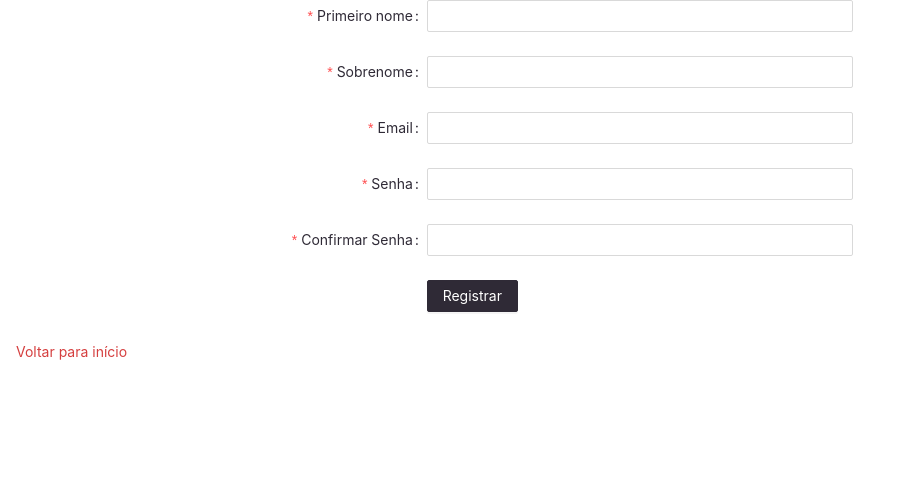
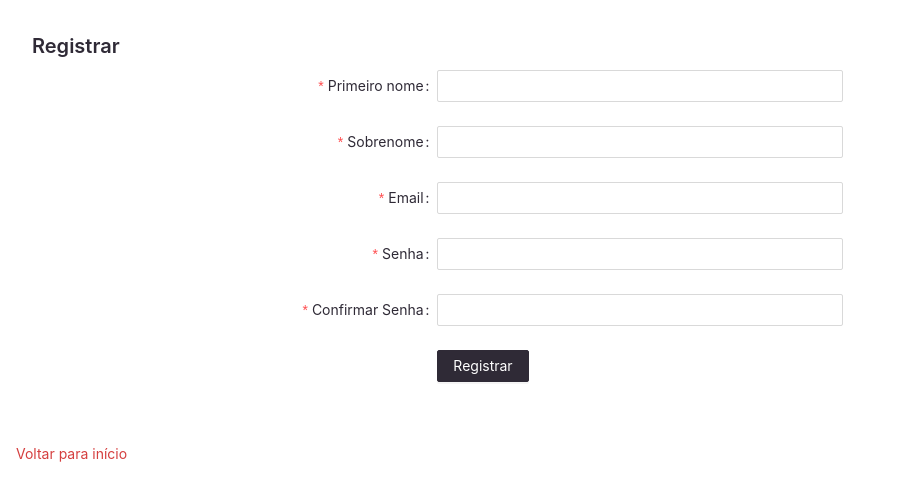
Before and after one commit to alanmrochadeveloper/r-ecommerce, a React (Create React App) app in the folder client/: page /cadastrar in a window 1280 px wide. Shown: the top 500 px of the page, without its empty margins (0-899 px from the left). Built offline with nearby package versions, Linux system fonts and the light colour scheme; the HTML template or start-up script is replaced by a standard one.

Commit message:
chore: added spacing components

```diff
--- a/client/src/layout/ContentWrapper/index.tsx
+++ b/client/src/layout/ContentWrapper/index.tsx
@@ -7,6 +7,6 @@ interface IProps {
   children: any
 }
 const ContentWrapper: React.FC<IProps> = ({ children }) => {
-  return <Content>{children}</Content>
+  return <Content style={{padding: '2rem'}}>{children}</Content>
 }
 export default ContentWrapper
--- a/client/src/pages/Register/index.tsx
+++ b/client/src/pages/Register/index.tsx
@@ -1,4 +1,4 @@
-import { Button, Form, Input } from 'antd'
+import { Button, Form, Input, Typography } from 'antd'
 import React from 'react'
 import { useHistory } from 'react-router-dom'
 import ContentWrapper from '../../layout/ContentWrapper'
@@ -10,6 +10,7 @@ const Registration: React.FC<IProps> = () => {
   return (
     <>
       <ContentWrapper>
+        <Typography.Title level={4} >Registrar</Typography.Title>
         <Form wrapperCol={{ span: 8 }} labelCol={{ span: 8 }}>
           <Form.Item
             label="Primeiro nome"
@@ -33,7 +34,7 @@ const Registration: React.FC<IProps> = () => {
             className="email-label"
             rules={[{ required: true, message: 'Digite o seu email' }]}
           >
-            <Input className="email-input" />
+            <Input className="email-input" type="email" />
           </Form.Item>
           <Form.Item
             label="Senha"
```
Also changed, not shown: client/src/components/SpaceHorizontal/index.tsx (added, +12 -0 lines), client/src/components/SpaceVertical/index.tsx (added, +12 -0 lines), 2 other files (tests, documents, lock files or other folders).
